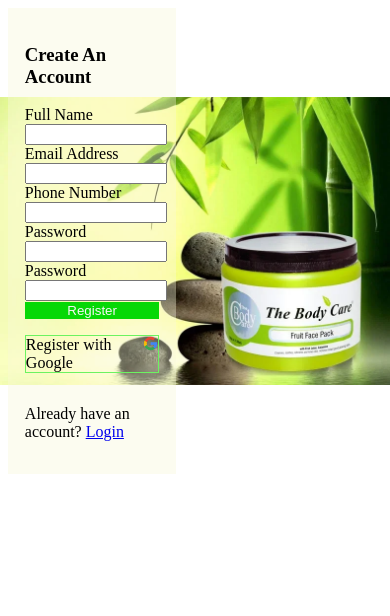
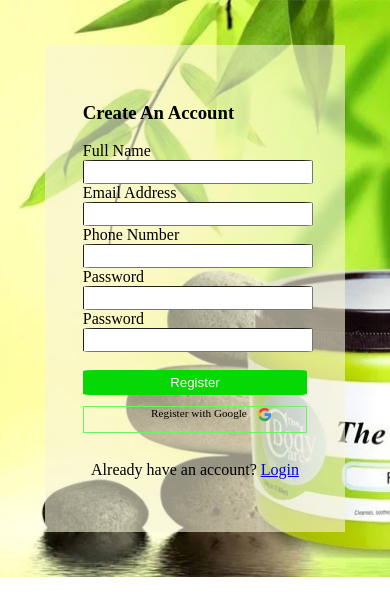
Before and after one commit to Qoutech/SID_assign, a plain HTML site: page index.html in a window 390 px wide. Drawn offline with Linux system fonts and the light colour scheme.

Commit message:
Add files via upload

```diff
--- a/css/style.css
+++ b/css/style.css
@@ -1,8 +1,9 @@
 body{
     background-image: url('/assets/BG.png');
-    background-size:100%;
+    background-size:cover;
     background-repeat: no-repeat;
     background-position:center;
+    font-weight: lighter;
 }
 .whole{
     display: grid;
@@ -11,10 +12,11 @@
 }
 .formside{
     padding: 10%;
-    background-color: rgba(248, 246, 217, 0.39);
+    background-color: rgba(248, 246, 217, 0.60);
     display: flex;
     flex-direction: column;
     column-gap: 50px;
+    margin: 10%;
 }
 .gsign p{
     display:flex;
@@ -23,6 +25,8 @@
     border-style:solid;
     border-width: 1px;
     border-color: rgb(108, 243, 96);
+    height: 25px;
+    padding-left: 30%;
 }
 .gsign img{
     height: 15px;
@@ -30,10 +34,39 @@
 }
 input{
     width:100%;
+    height: 20px;
+    border-radius: 5%;
+    border-width: 1px;
+
+
 }
 button{
     width: 100%;
     color: rgb(247, 247, 247);
     background-color: rgb(6, 216, 6);
     border-width: 0cap;
+    height: 25px;
+    border-radius: 5%;
 }
+form{
+    gap: 20%;
+}
+p{
+    text-align: center;
+}
+
+@media only screen and (max-width: 680px) {
+
+    .whole{
+        display: flex;
+        flex-direction: row;
+        height: 100%;
+    }
+    body{
+    height:cover;
+    }
+    .gsign p{
+        font-size: .7rem;
+        text-align: center;
+    }
+}
--- a/index.html
+++ b/index.html
@@ -24,7 +24,7 @@
             <input type="password" name="pass"><br>
 
             <label for="password">Password</label>
-            <input type="password" name="pass"><br>
+            <input type="password" name="pass"><br><br>
 
             <button type="submit">Register</button>
             <div class="gsign">
```
